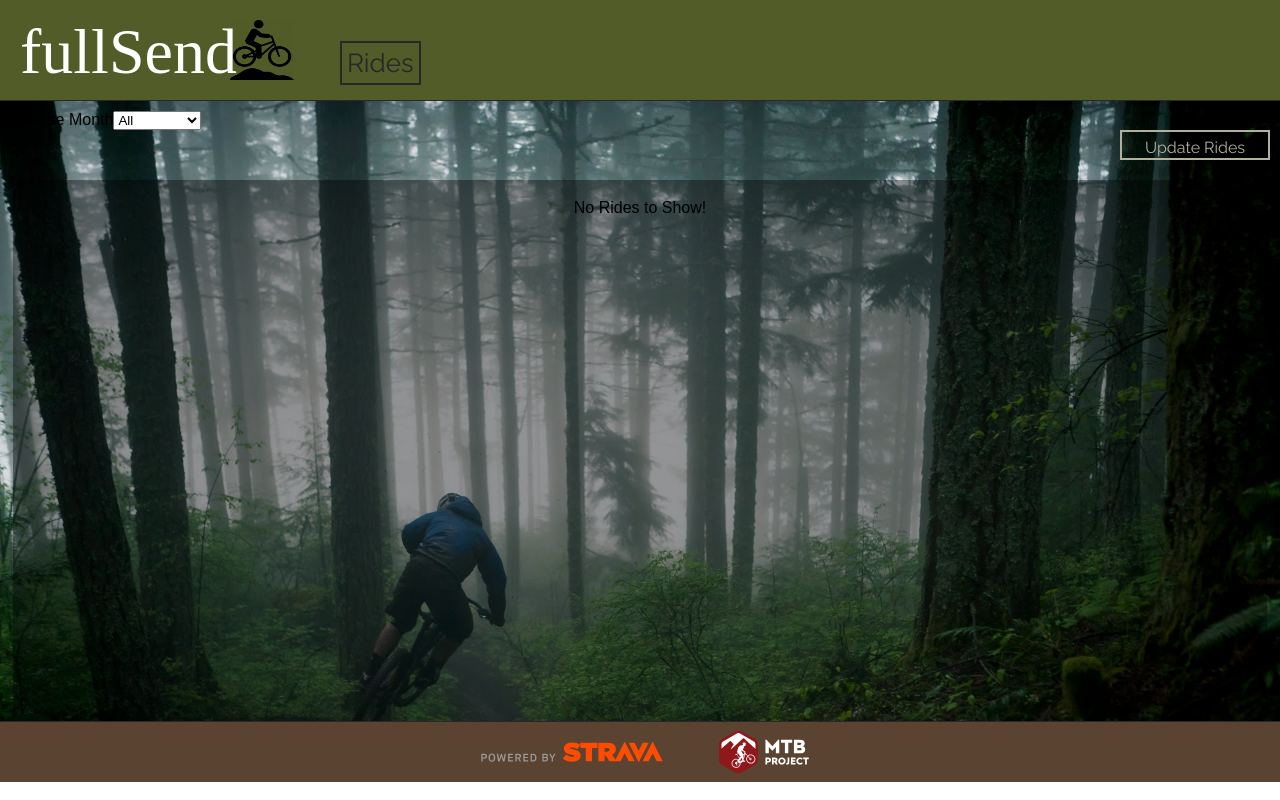
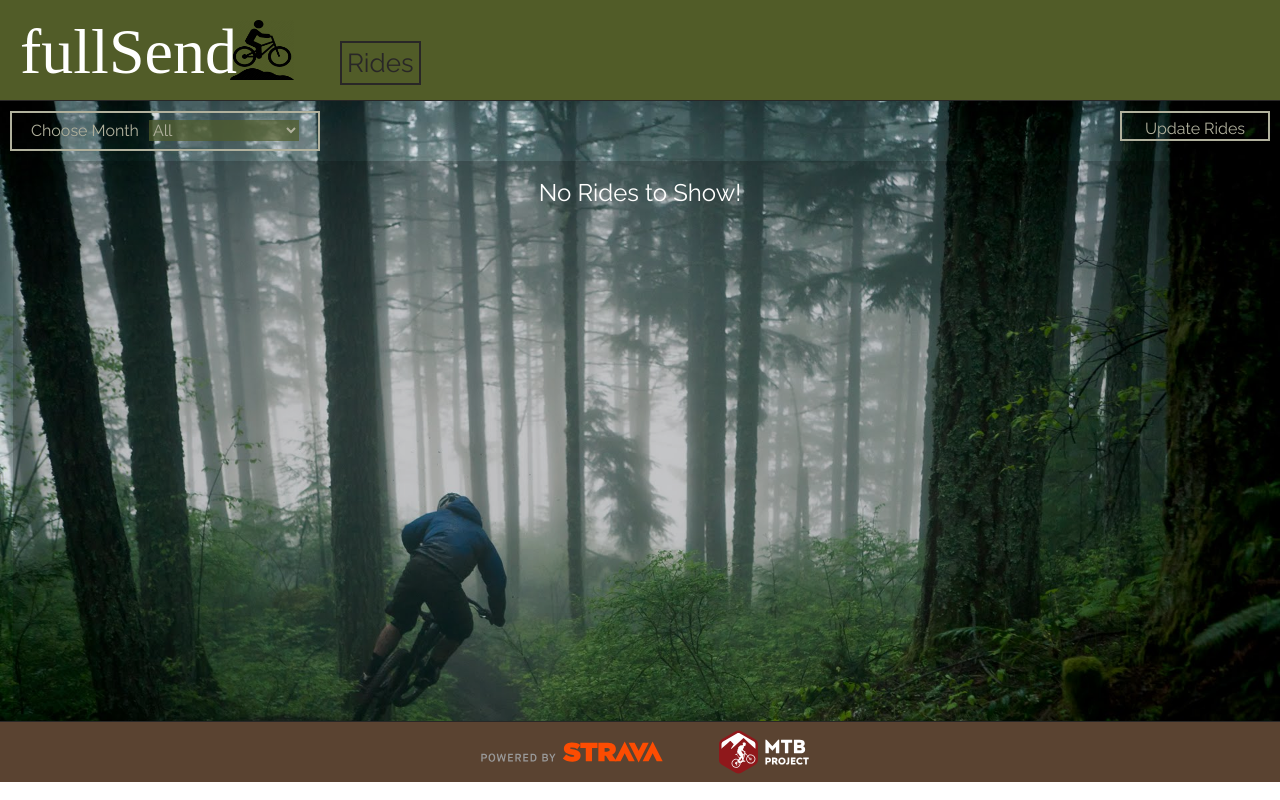
Before and after one commit to patrickmc21/fullSend, a React (Create React App) app: page /main/rides in a window 1280 px wide. Built offline with nearby package versions, Linux system fonts and the light colour scheme; a web font is replaced by a local one.

Commit message:
style date selection component and ridecontainer

```diff
--- a/src/Containers/DateSelector/DateSelector.css
+++ b/src/Containers/DateSelector/DateSelector.css
@@ -0,0 +1,25 @@
+.month-form {
+  float: left;
+  padding-top: 7px;
+  border: 2px solid #b1b19d;
+  margin: 0 0 10px 10px;
+  height: 40px;
+  width: 310px;
+  background-color: transparent;
+  box-sizing: border-box;
+  color: #b1b19d;
+  font-family: 'Raleway', sans-serif;
+  font-size: 16px;
+  text-align: center;
+  text-decoration: none;
+}
+
+#month {
+  border: none;
+  margin: 0 0 0 10px;
+  width: 150px;
+  background-color: rgba(81, 92, 40, 0.7);
+  color: #b1b19d;
+  font-family: 'Raleway', sans-serif;
+  font-size: 16px;
+}
--- a/src/Containers/DateSelector/DateSelector.js
+++ b/src/Containers/DateSelector/DateSelector.js
@@ -36,7 +36,8 @@ export class DateSelector extends Component {
     return this.months.map(month => {
       return (<option
         key={month}
-        value={month}>
+        value={month}
+        className='month-option'>
             {month}
       </option>)
     })
@@ -44,8 +45,12 @@ export class DateSelector extends Component {
 
   render() {
     return (
-      <form onChange={this.handleSelection}>>
-        <label htmlFor='month'>Choose Month</label>
+      <form
+        onChange={this.handleSelection}
+        className='month-form'>
+        <label
+          htmlFor='month'
+          className='month-label'>Choose Month</label>
         <select id='month'>
           {this.createSelections()}
         </select>
--- a/src/Containers/RideContainer/RideContainer.css
+++ b/src/Containers/RideContainer/RideContainer.css
@@ -35,7 +35,13 @@
   margin: auto;
   height: 560px;
   width: 98vw;
-  background-color: rgba(0, 0, 0, 0.4);
+  background-color: rgba(0, 0, 0, 0.2);
   box-sizing: border-box;
   overflow: scroll;
 }
+
+.none-found {
+  color: #FFFFFE;
+  font-family: 'Raleway', sans-serif;
+  font-size: 24px;
+}
--- a/src/Containers/RideContainer/RideContainer.js
+++ b/src/Containers/RideContainer/RideContainer.js
@@ -106,7 +106,8 @@ export class RideContainer extends Component {
         <Route exact path='/main/rides' render={() => {
           return (<div className='card-container'>
             {rideCards.length >= 1 && rideCards}
-            {rideCards.length < 1 && <h6>No Rides to Show!</h6>}
+            {rideCards.length < 1 &&
+              <h6 className='none-found'>No Rides to Show!</h6>}
           </div>)
         }}
         />
```
